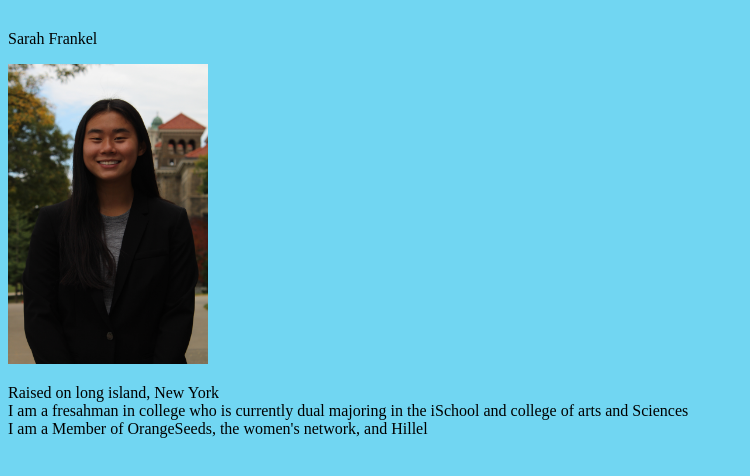
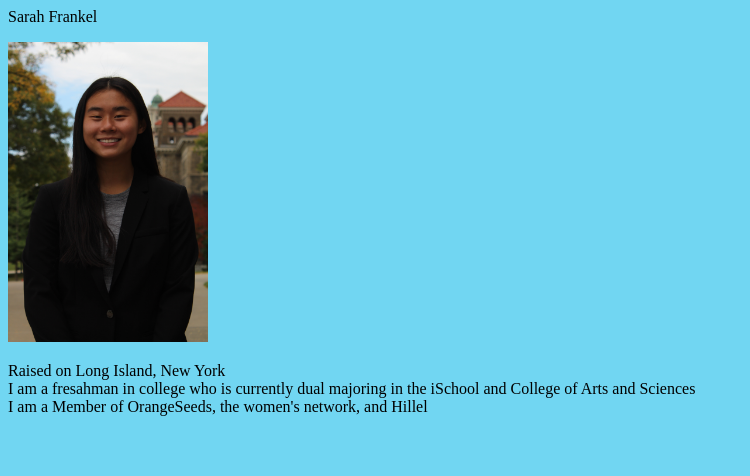
Before and after one commit to sarahfrankel21/sarahfrankel21.github.io, a plain HTML site: page index.html in a window 1280 px wide. Shown: the whole page, without its empty margins (0-750 px from the left). Drawn offline with Linux system fonts and the light colour scheme.

Commit message:
Add files via upload
made an update to code

```diff
--- a/index.html
+++ b/index.html
@@ -2,12 +2,12 @@
 <html>
     <body style="background-color: #71D6F2;"></body>
 
-    <h1 style= "font-size: 45px;"> </h1>Sarah Frankel</h1>
+   </h1 style="font-size: 45px;">Sarah Frankel</h1>
 
-<p> <img src="sarah.jpeg" width="200" height ="300"></p>
+<p> <img src="sarah.JPEG" width="200" height ="300"></p>
 
-    <p>Raised on long island, New York
-    <br> I am a fresahman in college who is currently dual majoring in the iSchool and college of arts and Sciences
+    <p>Raised on Long Island, New York
+    <br> I am a fresahman in college who is currently dual majoring in the iSchool and College of Arts and Sciences
     <br> I am a Member of OrangeSeeds, the women's network, and Hillel
 
 </body>
```
